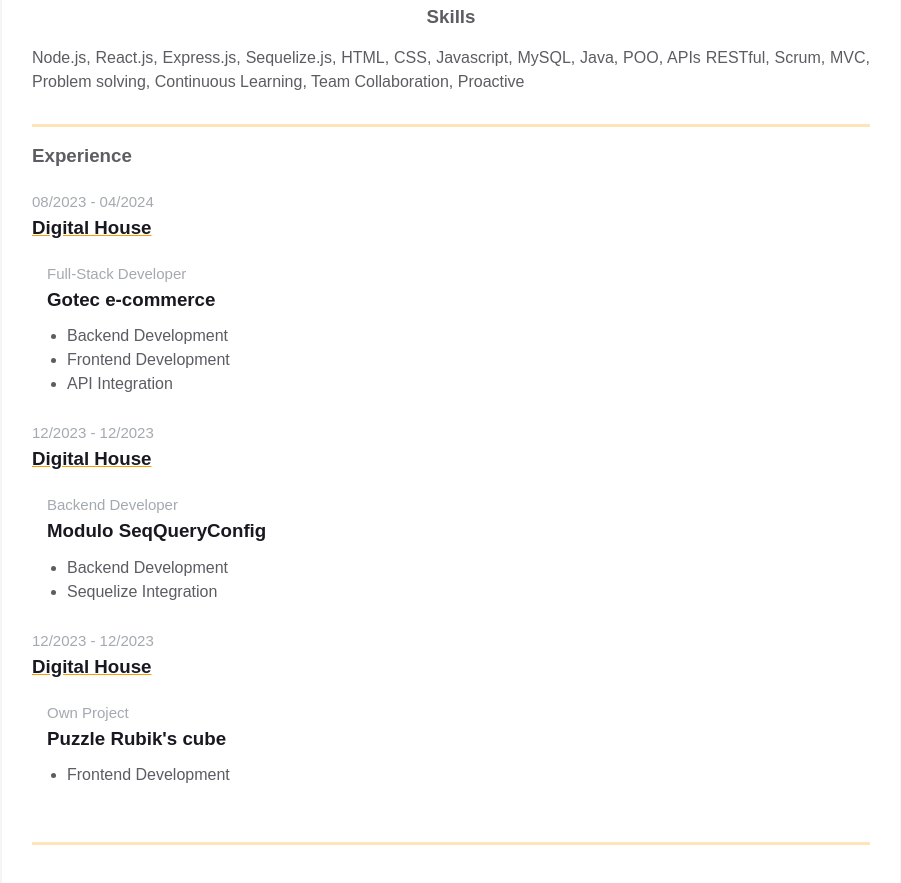
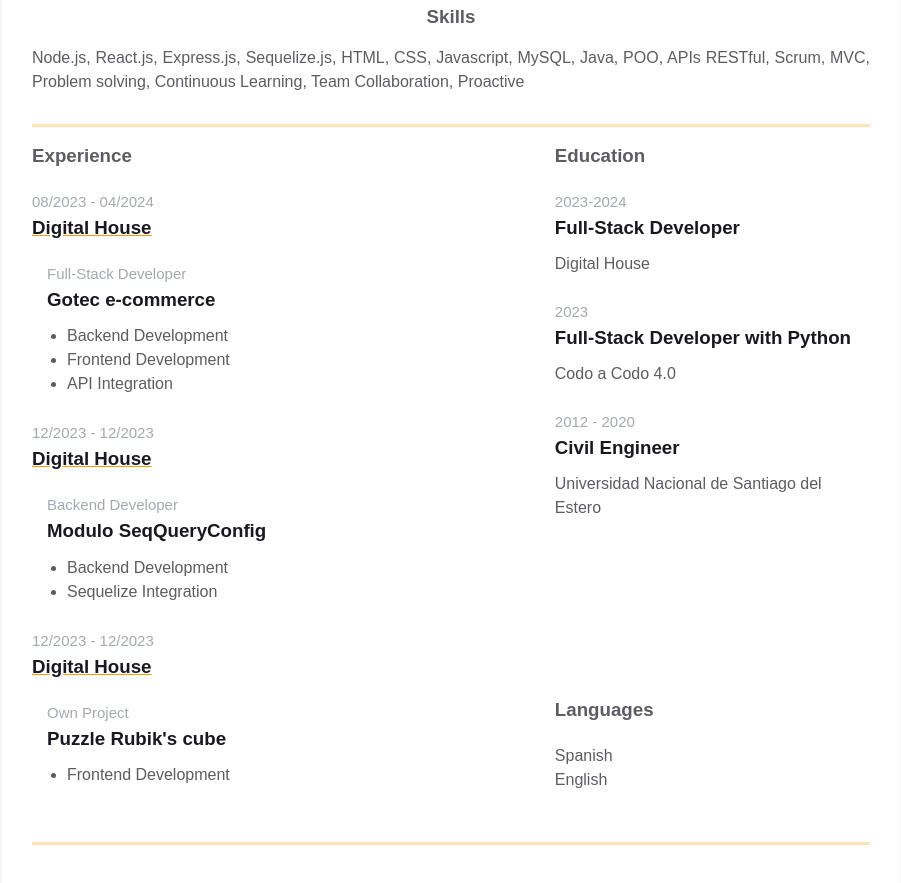
Before and after one commit to maxife36/homepage, a plain HTML site: page index.html in a window 1280 px wide. Shown: the part 467-1350 px from the top of the page, without its empty margins (189-1090 px from the left). Drawn offline with Linux system fonts and the light colour scheme.

Commit message:
Add additional info

```diff
--- a/index.html
+++ b/index.html
@@ -120,7 +120,41 @@
                 </div>
               </div>
 
-              <div class="additional-info fv"></div>
+              <div class="additional-info fv">
+                <div class="additional-info fv">
+                  <div class="additional-info__education">
+                    <h3 class="additional-info__education-header">Education</h3>
+
+                    <div class="additional-info__education-university">
+                      <span class="additional-info__education-university-durability"> 2023-2024 </span>
+                      <h3 class="additional-info__education-university-speciality">Full-Stack Developer</h3>
+                      <p class="additional-info__education-university-name">Digital House</p>
+                    </div>
+
+                    <br />
+
+                    <div class="additional-info__education-university">
+                      <span class="additional-info__education-university-durability"> 2023 </span>
+                      <h3 class="additional-info__education-university-speciality">Full-Stack Developer with Python</h3>
+                      <p class="additional-info__education-university-name">Codo a Codo 4.0</p>
+                    </div>
+
+                    <br />
+
+                    <div class="additional-info__education-university">
+                      <span class="additional-info__education-university-durability"> 2012 - 2020 </span>
+                      <h3 class="additional-info__education-university-speciality">Civil Engineer</h3>
+                      <p class="additional-info__education-university-name">Universidad Nacional de Santiago del Estero</p>
+                    </div>
+                  </div>
+
+                  <div class="additional-info__languages">
+                    <h3 class="additional-info__languages-header">Languages</h3>
+                    <p class="additional-info__languages-item">Spanish</p>
+                    <p class="additional-info__languages-item">English</p>
+                  </div>
+                </div>
+              </div>
             </div>
           </div>
         </div>
```
Lines whose indentation alone changed are shown as unchanged.
